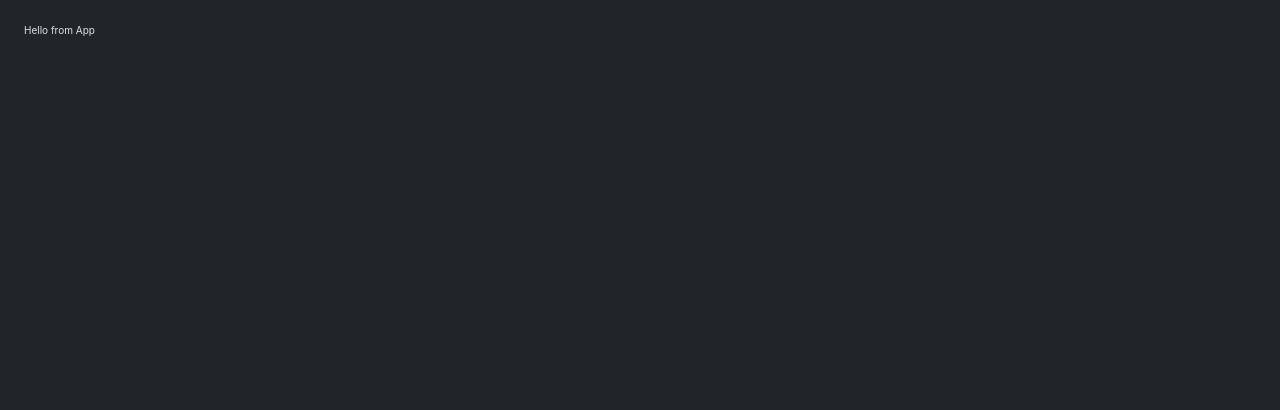
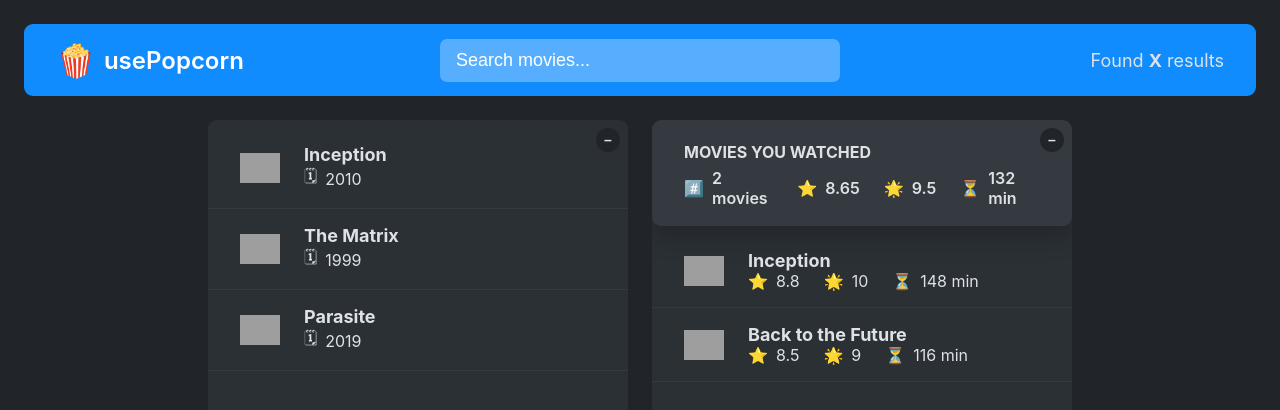
Before and after one commit to Collins-Kinumbi/React-movie-site-setPopcorn, a React (Create React App) app: page / in a window 1280 px wide. Shown: the top 410 px of the page. Built offline with nearby package versions, Linux system fonts and the light colour scheme; grey boxes are pictures that could not be loaded.

Commit message:
Splitting components practice and styling the scroll bar

```diff
--- a/public/index.html
+++ b/public/index.html
@@ -9,7 +9,7 @@
 
     <meta name="viewport" content="width=device-width, initial-scale=1" />
     <meta name="theme-color" content="#000000" />
-    <title>Setpopcorn</title>
+    <title>Usepopcorn</title>
   </head>
   <body>
     <noscript>You need to enable JavaScript to run this app.</noscript>
--- a/src/App.jsx
+++ b/src/App.jsx
@@ -1,5 +1,264 @@
+import { useState } from "react";
+
 function App() {
-  return <div>Hello from App</div>;
+  return (
+    <>
+      <Navbar />
+      <Main />
+    </>
+  );
+}
+
+const tempMovieData = [
+  {
+    imdbID: "tt1375666",
+    Title: "Inception",
+    Year: "2010",
+    Poster:
+      "https://m.media-amazon.com/images/M/MV5BMjAxMzY3NjcxNF5BMl5BanBnXkFtZTcwNTI5OTM0Mw@@._V1_SX300.jpg",
+  },
+  {
+    imdbID: "tt0133093",
+    Title: "The Matrix",
+    Year: "1999",
+    Poster:
+      "https://m.media-amazon.com/images/M/MV5BNzQzOTk3OTAtNDQ0Zi00ZTVkLWI0MTEtMDllZjNkYzNjNTc4L2ltYWdlXkEyXkFqcGdeQXVyNjU0OTQ0OTY@._V1_SX300.jpg",
+  },
+  {
+    imdbID: "tt6751668",
+    Title: "Parasite",
+    Year: "2019",
+    Poster:
+      "https://m.media-amazon.com/images/M/MV5BYWZjMjk3ZTItODQ2ZC00NTY5LWE0ZDYtZTI3MjcwN2Q5NTVkXkEyXkFqcGdeQXVyODk4OTc3MTY@._V1_SX300.jpg",
+  },
+];
+
+const tempWatchedData = [
+  {
+    imdbID: "tt1375666",
+    Title: "Inception",
+    Year: "2010",
+    Poster:
+      "https://m.media-amazon.com/images/M/MV5BMjAxMzY3NjcxNF5BMl5BanBnXkFtZTcwNTI5OTM0Mw@@._V1_SX300.jpg",
+    runtime: 148,
+    imdbRating: 8.8,
+    userRating: 10,
+  },
+  {
+    imdbID: "tt0088763",
+    Title: "Back to the Future",
+    Year: "1985",
+    Poster:
+      "https://m.media-amazon.com/images/M/MV5BZmU0M2Y1OGUtZjIxNi00ZjBkLTg1MjgtOWIyNThiZWIwYjRiXkEyXkFqcGdeQXVyMTQxNzMzNDI@._V1_SX300.jpg",
+    runtime: 116,
+    imdbRating: 8.5,
+    userRating: 9,
+  },
+];
+
+const average = (arr) =>
+  arr.reduce((acc, cur, i, arr) => acc + cur / arr.length, 0);
+
+function Navbar() {
+  return (
+    <>
+      <nav className="nav-bar">
+        <Logo />
+        <Search />
+        <NumberOfResults />
+      </nav>
+    </>
+  );
+}
+
+function Logo() {
+  return (
+    <>
+      <div className="logo">
+        <span role="img">🍿</span>
+        <h1>usePopcorn</h1>
+      </div>
+    </>
+  );
+}
+
+function Search() {
+  const [query, setQuery] = useState("");
+  return (
+    <>
+      <input
+        className="search"
+        type="text"
+        placeholder="Search movies..."
+        value={query}
+        onChange={(e) => setQuery(e.target.value)}
+      />
+    </>
+  );
+}
+
+function NumberOfResults() {
+  return (
+    <>
+      <p className="num-results">
+        Found <strong>X</strong> results
+      </p>
+    </>
+  );
+}
+
+function Main() {
+  return (
+    <>
+      <main className="main">
+        <ListBox />
+        <Watched />
+      </main>
+    </>
+  );
+}
+
+function ListBox() {
+  const [isOpen1, setIsOpen1] = useState(true);
+
+  return (
+    <>
+      <div className="box">
+        <button
+          className="btn-toggle"
+          onClick={() => setIsOpen1((open) => !open)}
+        >
+          {isOpen1 ? "–" : "+"}
+        </button>
+
+        {isOpen1 && <MovieList />}
+      </div>
+    </>
+  );
+}
+
+function MovieList() {
+  const [movies, setMovies] = useState(tempMovieData);
+
+  return (
+    <>
+      <ul className="list">
+        {movies?.map((movie) => (
+          <Movie movie={movie} key={movie.imdbID} />
+        ))}
+      </ul>
+    </>
+  );
+}
+
+function Movie({ movie }) {
+  return (
+    <>
+      <li>
+        <img src={movie.Poster} alt={`${movie.Title} poster`} />
+        <h3>{movie.Title}</h3>
+        <div>
+          <p>
+            <span>🗓</span>
+            <span>{movie.Year}</span>
+          </p>
+        </div>
+      </li>
+    </>
+  );
+}
+
+function Watched() {
+  const [watched, setWatched] = useState(tempWatchedData);
+  const [isOpen2, setIsOpen2] = useState(true);
+
+  return (
+    <>
+      <div className="box">
+        <button
+          className="btn-toggle"
+          onClick={() => setIsOpen2((open) => !open)}
+        >
+          {isOpen2 ? "–" : "+"}
+        </button>
+        {isOpen2 && (
+          <>
+            <WatchedMovieSummary watched={watched} />
+            <WatchedMovieList watched={watched} />
+          </>
+        )}
+      </div>
+    </>
+  );
+}
+
+function WatchedMovieSummary({ watched }) {
+  const avgImdbRating = average(watched.map((movie) => movie.imdbRating));
+  const avgUserRating = average(watched.map((movie) => movie.userRating));
+  const avgRuntime = average(watched.map((movie) => movie.runtime));
+
+  return (
+    <>
+      <div className="summary">
+        <h2>Movies you watched</h2>
+        <div>
+          <p>
+            <span>#️⃣</span>
+            <span>{watched.length} movies</span>
+          </p>
+          <p>
+            <span>⭐️</span>
+            <span>{avgImdbRating}</span>
+          </p>
+          <p>
+            <span>🌟</span>
+            <span>{avgUserRating}</span>
+          </p>
+          <p>
+            <span>⏳</span>
+            <span>{avgRuntime} min</span>
+          </p>
+        </div>
+      </div>
+    </>
+  );
+}
+
+function WatchedMovieList({ watched }) {
+  return (
+    <>
+      <ul className="list">
+        {watched.map((movie) => (
+          <WatchedMovie movie={movie} key={movie.imdbID} />
+        ))}
+      </ul>
+    </>
+  );
+}
+
+function WatchedMovie({ movie }) {
+  return (
+    <>
+      <li>
+        <img src={movie.Poster} alt={`${movie.Title} poster`} />
+        <h3>{movie.Title}</h3>
+        <div>
+          <p>
+            <span>⭐️</span>
+            <span>{movie.imdbRating}</span>
+          </p>
+          <p>
+            <span>🌟</span>
+            <span>{movie.userRating}</span>
+          </p>
+          <p>
+            <span>⏳</span>
+            <span>{movie.runtime} min</span>
+          </p>
+        </div>
+      </li>
+    </>
+  );
 }
 
 export default App;
--- a/src/index.css
+++ b/src/index.css
@@ -3,6 +3,10 @@
   --color-primary-light: #57aeff;
   --color-text: #dee2e6;
   --color-text-dark: #adb5bd;
+  --color-thumb-light: #dee2e6;
+  --color-bar-light: #adb5bd;
+  --color-thumb-dark: #2b3035;
+  --color-bar-dark: #212529;
   --color-background-100: #343a40;
   --color-background-500: #2b3035;
   --color-background-900: #212529;
@@ -23,10 +27,11 @@ html {
 body {
   font-family: -apple-system, BlinkMacSystemFont, "Segoe UI", Roboto, Oxygen,
     Ubuntu, Cantarell, "Open Sans", "Helvetica Neue", sans-serif;
-
+  overflow: hidden;
   color: var(--color-text);
   background-color: var(--color-background-900);
   padding: 2.4rem;
+  scrollbar-color: var(--color-thumb-dark) var(--color-bar-dark);
 }
 
 /* ******* */
@@ -55,6 +60,7 @@ body {
   background-color: var(--color-background-500);
   border-radius: 0.9rem;
   overflow: scroll;
+  overflow-x: hidden;
   position: relative;
 }
 
@@ -105,7 +111,7 @@ body {
 }
 
 .search::placeholder {
-  color: var(--color-text-dark);
+  color: #fff;
 }
 
 .search:focus {
@@ -138,7 +144,9 @@ body {
 .list {
   list-style: none;
   padding: 0.8rem 0;
-  overflow: scroll;
+  /* overflow: scroll;
+  scrollbar-color: var(--color-thumb-light) var(--color-bar-light);
+  overflow-x: hidden; */
 }
 
 .list-watched {
```
